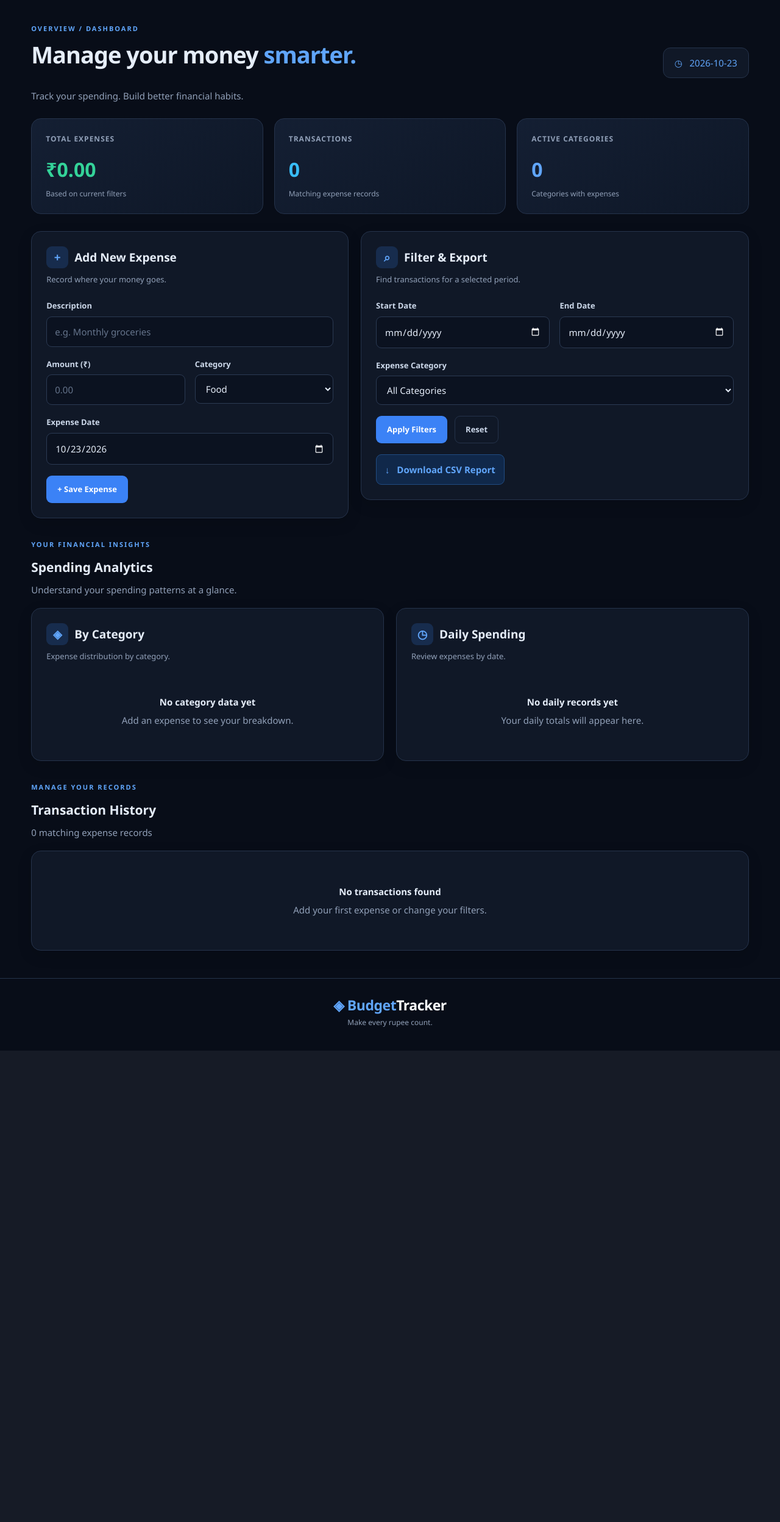
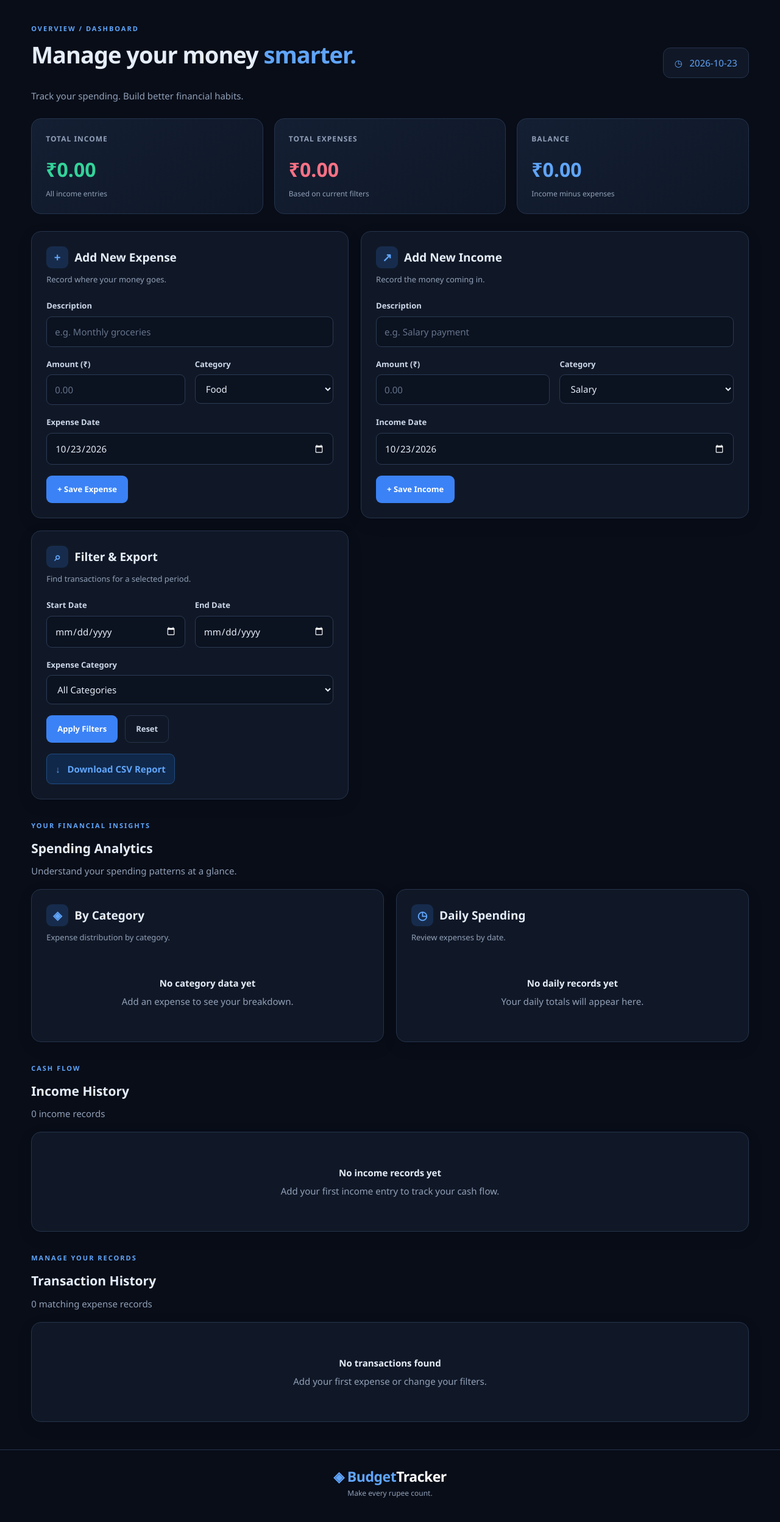
Before and after one commit to sy9070002-git/Budget_Tracking, a Flask app: page / in a window 1280 px wide. Shown: the part 70-2566 px from the top of the page at 61% size. Before the commit the page ends 1793 px from the top, so only its background shows below. Run offline with Flask 3, Linux system fonts and the light colour scheme; some libraries are stand-ins or nearby versions.

Commit message:
Differ user

```diff
--- a/app.py
+++ b/app.py
@@ -41,6 +41,14 @@ class Expense(db.Model):
     amount = db.Column(db.Float, nullable=False)
 
 
+class Income(db.Model):
+    id = db.Column(db.Integer, primary_key=True)
+    description = db.Column(db.String(100), nullable=False)
+    date = db.Column(db.Date, nullable=False, default=date.today)
+    category = db.Column(db.String(100), nullable=False)
+    amount = db.Column(db.Float, nullable=False)
+
+
 # Create the database table if it does not exist
 with app.app_context():
     db.create_all()
@@ -50,6 +58,10 @@ with app.app_context():
 Categories = [
     "Food", "Transport", "Rent", "Entertainment",
     "Utilities", "Healthcare", "Other"
+]
+
+IncomeCategories = [
+    "Salary", "Freelance", "Business", "Gift", "Other"
 ]
 
 
@@ -64,7 +76,7 @@ def parse_date_or_none(value):
         return None
 
 
-# Home page: show expenses, totals and chart data
+# Home page: show expenses, income, totals and chart data
 @app.route("/")
 def index():
     start_str = (request.args.get("start") or "").strip()
@@ -105,8 +117,13 @@ def index():
         Expense.date.desc(), Expense.id.desc()
     ).all()
 
-    # Calculate the total expense
-    total = round(sum(e.amount for e in expenses), 2)
+    incomes = Income.query.order_by(
+        Income.date.desc(), Income.id.desc()
+    ).all()
+
+    total_expenses = round(sum(e.amount for e in expenses), 2)
+    total_income = round(sum(i.amount for i in incomes), 2)
+    balance = round(total_income - total_expenses, 2)
 
     # Pie chart: total expense in each category
     cat_q = db.session.query(
@@ -151,9 +168,13 @@ def index():
     return render_template(
         "index.html",
         categories=Categories,
+        income_categories=IncomeCategories,
         today=date.today().isoformat(),
         expenses=expenses,
-        total=total,
+        incomes=incomes,
+        total=total_expenses,
+        total_income=total_income,
+        balance=balance,
         start_str=start_str,
         end_str=end_str,
         selected_category=selected_category,
@@ -214,6 +235,48 @@ def add_expense():
     return redirect(url_for("index"))
 
 
+@app.route("/add-income", methods=["POST"])
+def add_income():
+    description = (request.form.get("description") or "").strip()
+    category = (request.form.get("category") or "").strip()
+    amount_str = (request.form.get("amount") or "").strip()
+    date_str = (request.form.get("date") or "").strip()
+
+    if not description or not category or not amount_str or not date_str:
+        flash("Please fill in all fields.")
+        return redirect(url_for("index"))
+
+    if category not in IncomeCategories:
+        flash("Please select a valid income category.")
+        return redirect(url_for("index"))
+
+    try:
+        amount = float(amount_str)
+        if amount <= 0:
+            raise ValueError
+    except ValueError:
+        flash("Income amount must be a positive number.")
+        return redirect(url_for("index"))
+
+    income_date = parse_date_or_none(date_str)
+    if not income_date:
+        flash("Please enter a valid date.")
+        return redirect(url_for("index"))
+
+    income = Income(
+        description=description,
+        category=category,
+        amount=amount,
+        date=income_date
+    )
+
+    db.session.add(income)
+    db.session.commit()
+
+    flash("Income added successfully.")
+    return redirect(url_for("index"))
+
+
 # Delete an expense
 @app.route("/delete/<int:id>", methods=["POST"])
 def delete(id):
@@ -223,6 +286,17 @@ def delete(id):
     db.session.commit()
 
     flash("Expense deleted successfully.")
+    return redirect(url_for("index"))
+
+
+@app.route("/delete-income/<int:id>", methods=["POST"])
+def delete_income(id):
+    income = Income.query.get_or_404(id)
+
+    db.session.delete(income)
+    db.session.commit()
+
+    flash("Income deleted successfully.")
     return redirect(url_for("index"))
 
 
--- a/static/style.css
+++ b/static/style.css
@@ -218,6 +218,10 @@ hr {
     color: var(--green);
 }
 
+.red {
+    color: var(--red);
+}
+
 
 /* =========================
    5. General cards
@@ -360,6 +364,21 @@ input[type="date"] {
 
 .btn-danger:hover {
     background: #572031;
+}
+
+.delete-btn {
+    display: inline-flex;
+    align-items: center;
+    justify-content: center;
+    border: 1px solid #713044;
+    border-radius: 8px;
+    background: #351723;
+    color: #fda4af;
+    font: inherit;
+    font-size: 12px;
+    font-weight: 700;
+    padding: 8px 10px;
+    cursor: pointer;
 }
 
 
--- a/templates/index.html
+++ b/templates/index.html
@@ -47,27 +47,27 @@
         <section class="stats-grid">
 
             <article class="stat-card">
+                <div class="stat-label">TOTAL INCOME</div>
+                <div class="stat-value green">
+                    ₹{{ "%.2f"|format(total_income) }}
+                </div>
+                <p class="stat-note">All income entries</p>
+            </article>
+
+            <article class="stat-card">
                 <div class="stat-label">TOTAL EXPENSES</div>
-                <div class="stat-value green">
+                <div class="stat-value red">
                     ₹{{ "%.2f"|format(total) }}
                 </div>
                 <p class="stat-note">Based on current filters</p>
             </article>
 
             <article class="stat-card">
-                <div class="stat-label">TRANSACTIONS</div>
-                <div class="stat-value cyan">
-                    {{ expenses|length }}
+                <div class="stat-label">BALANCE</div>
+                <div class="stat-value blue">
+                    ₹{{ "%.2f"|format(balance) }}
                 </div>
-                <p class="stat-note">Matching expense records</p>
-            </article>
-
-            <article class="stat-card">
-                <div class="stat-label">ACTIVE CATEGORIES</div>
-                <div class="stat-value blue">
-                    {{ cat_labels|length }}
-                </div>
-                <p class="stat-note">Categories with expenses</p>
+                <p class="stat-note">Income minus expenses</p>
             </article>
 
         </section>
@@ -141,6 +141,42 @@
                     <button class="btn" type="submit">
                         + Save Expense
                     </button>
+                </form>
+            </article>
+
+            <article class="panel" id="add-income">
+                <div class="panel-heading">
+                    <div class="panel-title">
+                        <span class="title-icon">↗</span>
+                        Add New Income
+                    </div>
+                    <p>Record the money coming in.</p>
+                </div>
+
+                <form action="{{ url_for('add_income') }}" method="POST">
+                    <label for="income-description">Description</label>
+                    <input type="text" id="income-description" name="description" placeholder="e.g. Salary payment" maxlength="100" required>
+
+                    <div class="form-grid">
+                        <div>
+                            <label for="income-amount">Amount (₹)</label>
+                            <input type="number" id="income-amount" name="amount" placeholder="0.00" min="0.01" step="0.01" required>
+                        </div>
+
+                        <div>
+                            <label for="income-category">Category</label>
+                            <select id="income-category" name="category" required>
+                                {% for category in income_categories %}
+                                    <option value="{{ category }}">{{ category }}</option>
+                                {% endfor %}
+                            </select>
+                        </div>
+                    </div>
+
+                    <label for="income-date">Income Date</label>
+                    <input type="date" id="income-date" name="date" value="{{ today }}" required>
+
+                    <button class="btn" type="submit">+ Save Income</button>
                 </form>
             </article>
 
@@ -323,6 +359,55 @@
             </div>
         </section>
 
+        <!-- Income summary -->
+        <section id="income-summary">
+            <div class="section-header">
+                <div class="eyebrow">Cash Flow</div>
+                <h2>Income History</h2>
+                <p>{{ incomes|length }} income records</p>
+            </div>
+
+            <article class="panel">
+                {% if incomes %}
+                    <div class="table-wrap">
+                        <table class="data-table transaction-table">
+                            <thead>
+                                <tr>
+                                    <th>ID</th>
+                                    <th>Date</th>
+                                    <th>Description</th>
+                                    <th>Category</th>
+                                    <th class="text-right">Amount</th>
+                                    <th>Actions</th>
+                                </tr>
+                            </thead>
+                            <tbody>
+                                {% for income in incomes %}
+                                    <tr>
+                                        <td>{{ income.id }}</td>
+                                        <td>{{ income.date.isoformat() }}</td>
+                                        <td><strong>{{ income.description }}</strong></td>
+                                        <td><span class="category-badge">{{ income.category }}</span></td>
+                                        <td class="text-right amount">₹{{ "%.2f"|format(income.amount) }}</td>
+                                        <td>
+                                            <form action="{{ url_for('delete_income', id=income.id) }}" method="POST">
+                                                <button class="delete-btn" type="submit">Delete</button>
+                                            </form>
+                                        </td>
+                                    </tr>
+                                {% endfor %}
+                            </tbody>
+                        </table>
+                    </div>
+                {% else %}
+                    <div class="empty-state">
+                        <strong>No income records yet</strong>
+                        Add your first income entry to track your cash flow.
+                    </div>
+                {% endif %}
+            </article>
+        </section>
+
         <!-- Transaction history -->
         <section id="transactions">
             <div class="section-header">
```
Also changed, not shown: instance/budget.db.
